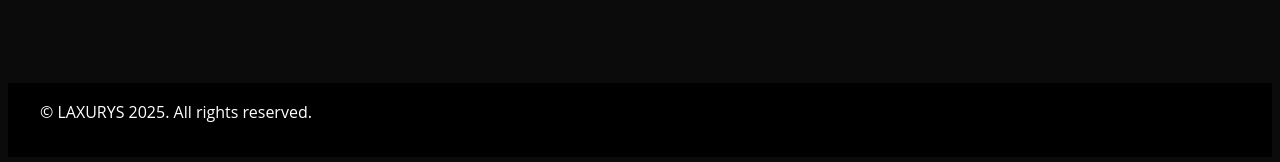
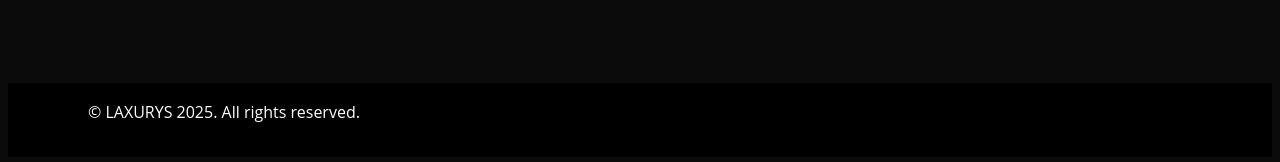
Before and after one commit to glsanclem/2025_wicys_target_ctf, a Jekyll site: the page built from index.md, in a window 1280 px wide. Shown: the part 1686-1848 px from the top of the page. Built offline with Jekyll 4.4.1, drawn with Linux system fonts in a browser that asks for light colours.

Commit message:
Update style.css
increased side footer to 5rem

```diff
--- a/assets/css/style.css
+++ b/assets/css/style.css
@@ -55,7 +55,7 @@ footer, .site-footer {
  background-color: #000000;
  color: #ffffff;
  padding: 1.15rem 1rem; /* Decreased from 1.25rem to 1.15rem */
- padding-left: 2rem;  /* <-- added, pushes text in from the edge */
+ padding-left: 5rem;  /* <-- added, pushes text in from the edge */
  font-family: "Open Sans", "Helvetica Neue", Helvetica, Arial, sans-serif;
 }
 
```
